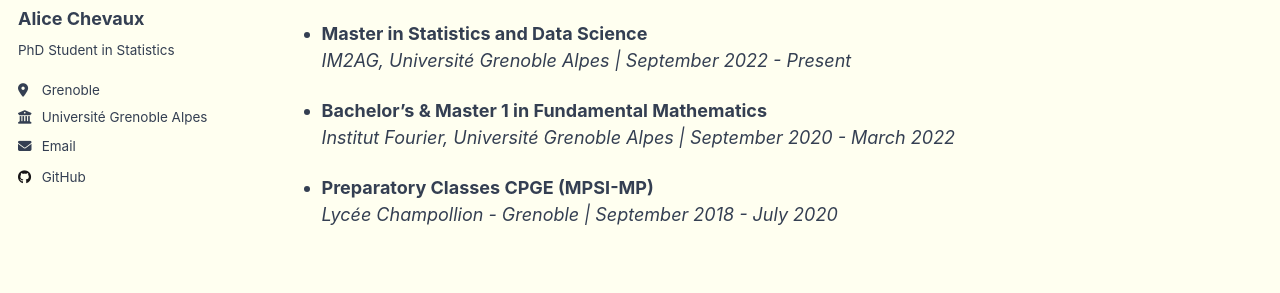
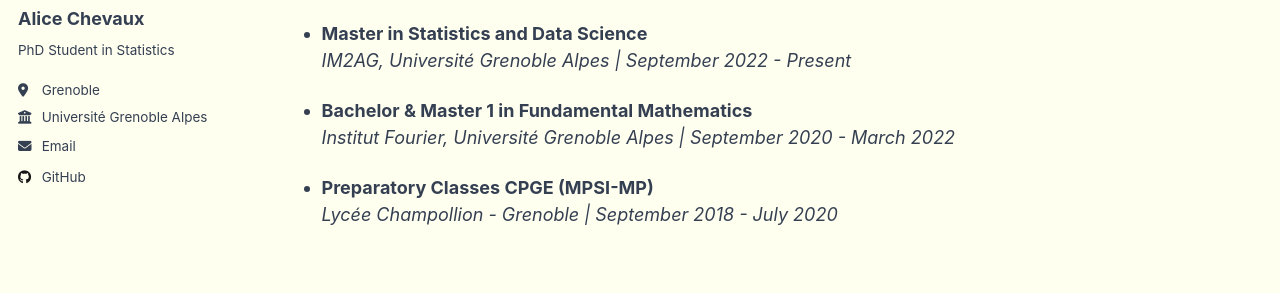
Before and after one commit to alicechevaux/alicechevaux.github.io, a Jekyll site: the page built from _pages/cv.md, in a window 1280 px wide and 900 px high, scrolled down 503 px. Shown: the part 258-551 px from the top of the window. Built offline with Jekyll 4.4.1, drawn with Linux system fonts in a browser that asks for light colours.

Commit message:
Update cv.md

```diff
--- a/_pages/cv.md
+++ b/_pages/cv.md
@@ -35,7 +35,7 @@ EDUCATION
 - **Master in Statistics and Data Science**
   _IM2AG, Université Grenoble Alpes | September 2022 - Present_
 
-- **Bachelor's & Master 1 in Fundamental Mathematics**
+- **Bachelor & Master 1 in Fundamental Mathematics**
   _Institut Fourier, Université Grenoble Alpes | September 2020 - March 2022_
 
 - **Preparatory Classes CPGE (MPSI-MP)**
```
